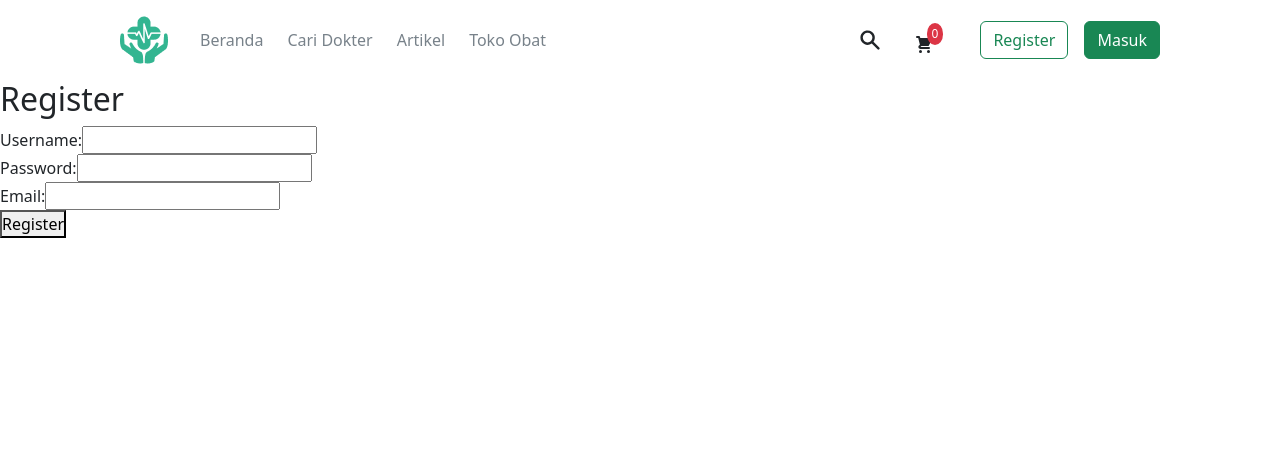
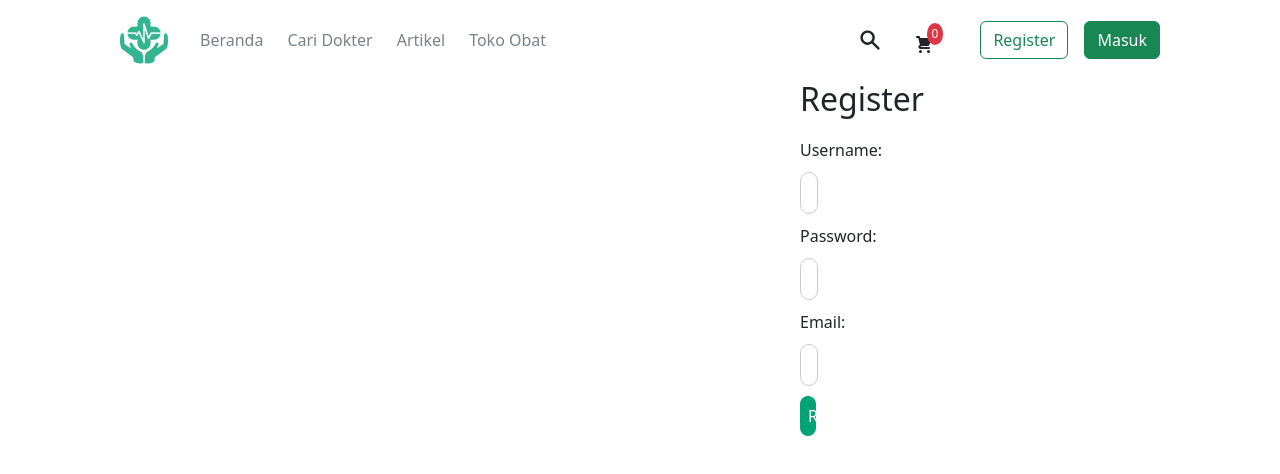
Before and after one commit to FE11-Tech4Impact/FinalProject, a React (Vite) app: page /register in a window 1280 px wide. Shown: the top 474 px of the page. Built offline with nearby package versions, Linux system fonts and the light colour scheme; no server answers.

Commit message:
add css register

```diff
--- a/src/css/login.css
+++ b/src/css/login.css
@@ -39,3 +39,47 @@
   .login-form button:hover {
     background-color: #00A376;
   }
+
+
+
+  .register-form {
+    /* width: 300px; */
+    margin: 0 800px;
+    align-items: center;
+    justify-content: center;
+
+  }
+
+  .register-form h2 {
+    text-align: center;
+    margin-bottom: 20px;
+  }
+
+  .register-form label {
+    display: block;
+    margin-bottom: 10px;
+  }
+
+  .register-form input[type="text"],
+  .register-form input[type="email"],
+  .register-form input[type="password"] {
+    width: 100%;
+    padding: 8px;
+    margin-bottom: 10px;
+    border: 1px solid #ccc;
+    border-radius: 12px;
+  }
+
+  .register-form button {
+    width: 100%;
+    padding: 8px;
+    background-color: #00A376;
+    color: #fff;
+    border: none;
+    border-radius: 12px;
+    cursor: pointer;
+  }
+
+  .register-form button:hover {
+    background-color: #00A376;
+  }
```
